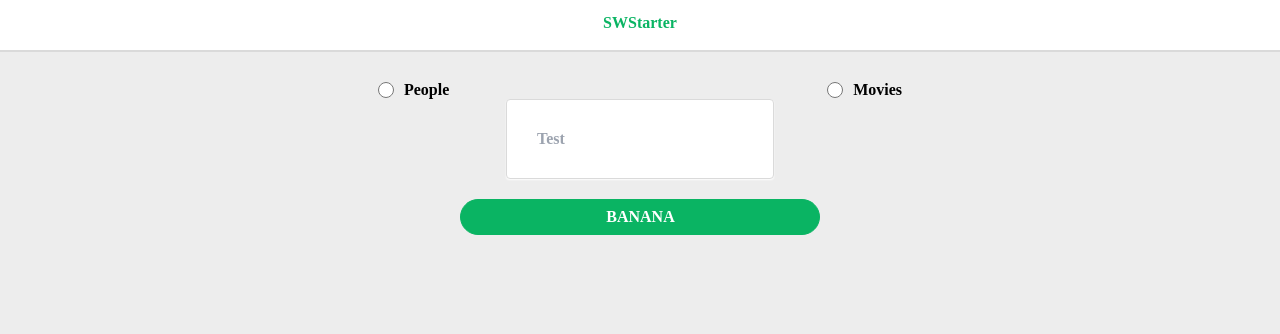
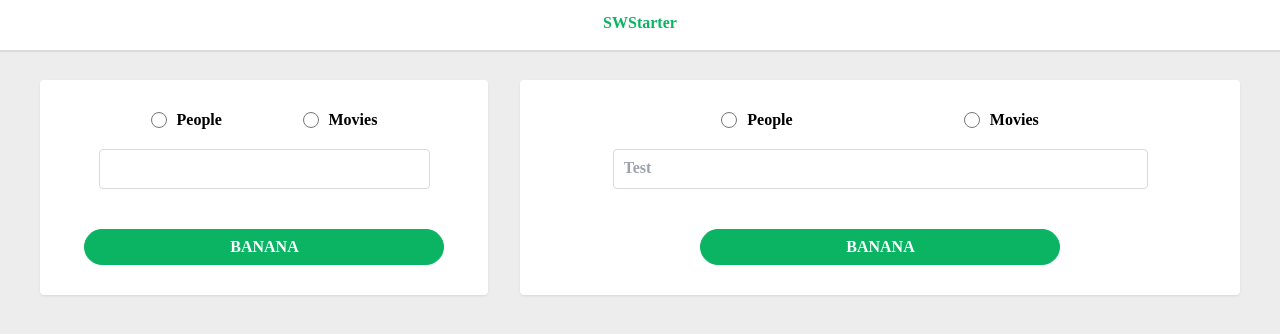
Before and after one commit to raryson/star-wars-data, a React (Create React App) app: page / in a window 1280 px wide. Shown: the top 334 px of the page. Built offline with nearby package versions, Linux system fonts and the light colour scheme.

Commit message:
feat: add layouts

```diff
--- /dev/null
+++ b/src/Components/Card/index.tsx
@@ -0,0 +1,13 @@
+import { CardStyled } from './styled';
+
+export default function Card(props: ICardProps) {
+  return (
+    <div>
+      <CardStyled>{props.children}</CardStyled>
+    </div>
+  );
+}
+
+interface ICardProps {
+  children: any;
+}
--- /dev/null
+++ b/src/Components/Card/styled.tsx
@@ -0,0 +1,11 @@
+import styled from 'styled-components';
+import { BrandColor } from '../../styled-components/GlobalStyles';
+
+const CardStyled = styled.div`
+  background-color: ${BrandColor.WHITE};
+  border-radius: 4px;
+  box-shadow: 0 1px 2px 0 ${BrandColor.GAINSBORO};
+  padding: 30px;
+`;
+
+export { CardStyled };
--- a/src/Components/Input/index.tsx
+++ b/src/Components/Input/index.tsx
@@ -3,7 +3,7 @@ import { InputStyled } from './styled';
 export default function Input(props: IInputProps) {
   return (
     <div>
-      <InputStyled placeholder={props.placeholder} />
+      <InputStyled type="text" placeholder={props.placeholder} />
     </div>
   );
 }
--- a/src/Components/Input/styled.tsx
+++ b/src/Components/Input/styled.tsx
@@ -2,7 +2,10 @@ import styled from 'styled-components';
 import { BrandColor } from '../../styled-components/GlobalStyles';
 
 const InputStyled = styled.input`
-  padding: 30px;
+  margin: 20px 0;
+  width: calc(100% - 125px);
+  height: 40px;
+  padding: 7px 319px 10px 10px;
   border-radius: 4px;
   box-shadow: 0 1px 2px 0 ${BrandColor.WHITE};
   border: solid 1px ${BrandColor.GAINSBORO};
--- a/src/Components/Radio/index.tsx
+++ b/src/Components/Radio/index.tsx
@@ -5,7 +5,13 @@ export default function Radio(props: IRadioProps) {
     <RadioContainer>
       {props.elements.map((element, index) => (
         <RadioGroup>
-          <RadioStyled type="radio" id={String(index)} value={element} name={props.name} />
+          <RadioStyled
+            type="radio"
+            id={String(index)}
+            value={element}
+            name={props.name}
+            key={index}
+          />
           <RadioLabel htmlFor={element}>{element}</RadioLabel>
         </RadioGroup>
       ))}
--- a/src/Components/Search/index.tsx
+++ b/src/Components/Search/index.tsx
@@ -1,13 +1,27 @@
 import Button from '../Button';
 import Input from '../Input';
 import Radio from '../Radio';
+import Card from '../Card';
 
 export default function Profile() {
   return (
-    <div>
-      <Radio elements={['People', 'Movies']} name="typeSelect" />
-      <Input placeholder="Test" />
-      <Button>Banana</Button>
+    <div className="container mx-auto">
+      <div className="grid grid-cols-10">
+        <div className="col-span-4 mr-8">
+          <Card>
+            <Radio elements={['People', 'Movies']} name="typeSelect" />
+            <Input placeholder="Test" />
+            <Button>Banana</Button>
+          </Card>
+        </div>
+        <div className="col-span-6">
+          <Card>
+            <Radio elements={['People', 'Movies']} name="typeSelect" />
+            <Input placeholder="Test" />
+            <Button>Banana</Button>
+          </Card>
+        </div>
+      </div>
     </div>
   );
 }
--- a/tailwind.config.js
+++ b/tailwind.config.js
@@ -2,7 +2,9 @@
 module.exports = {
   content: ['./src/**/*.{js,jsx,ts,tsx}'],
   theme: {
-    extend: {}
+    container: {
+      padding: '2.5rem'
+    }
   },
   plugins: []
 };
```
